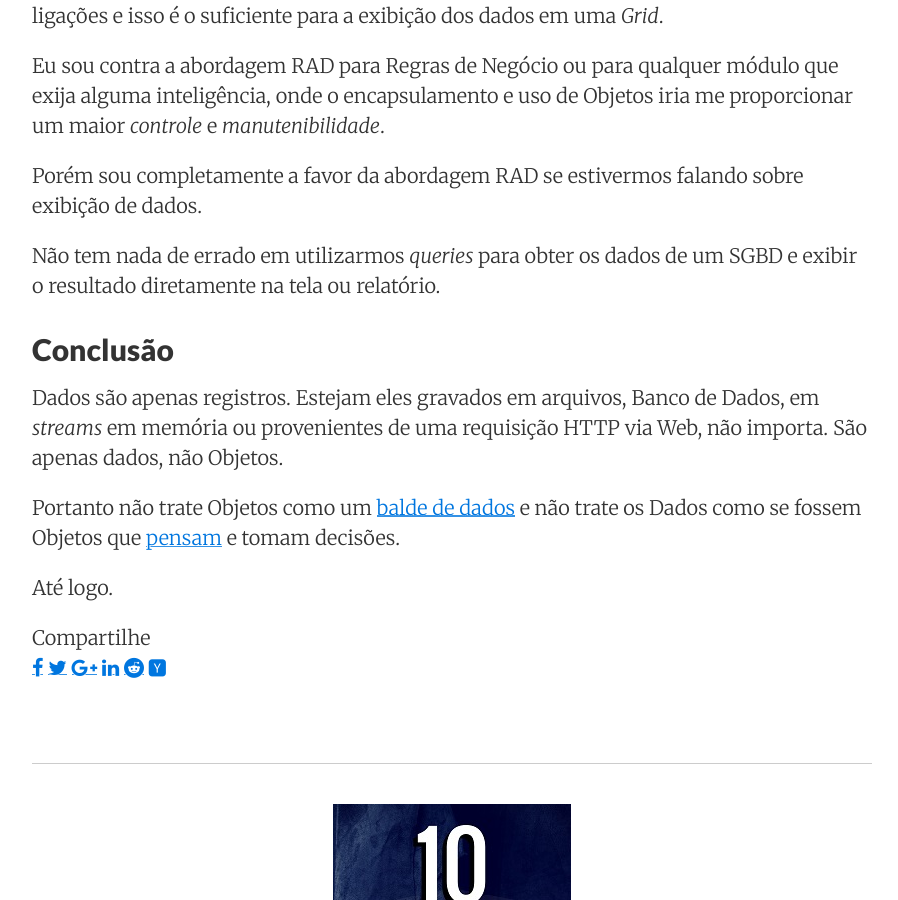
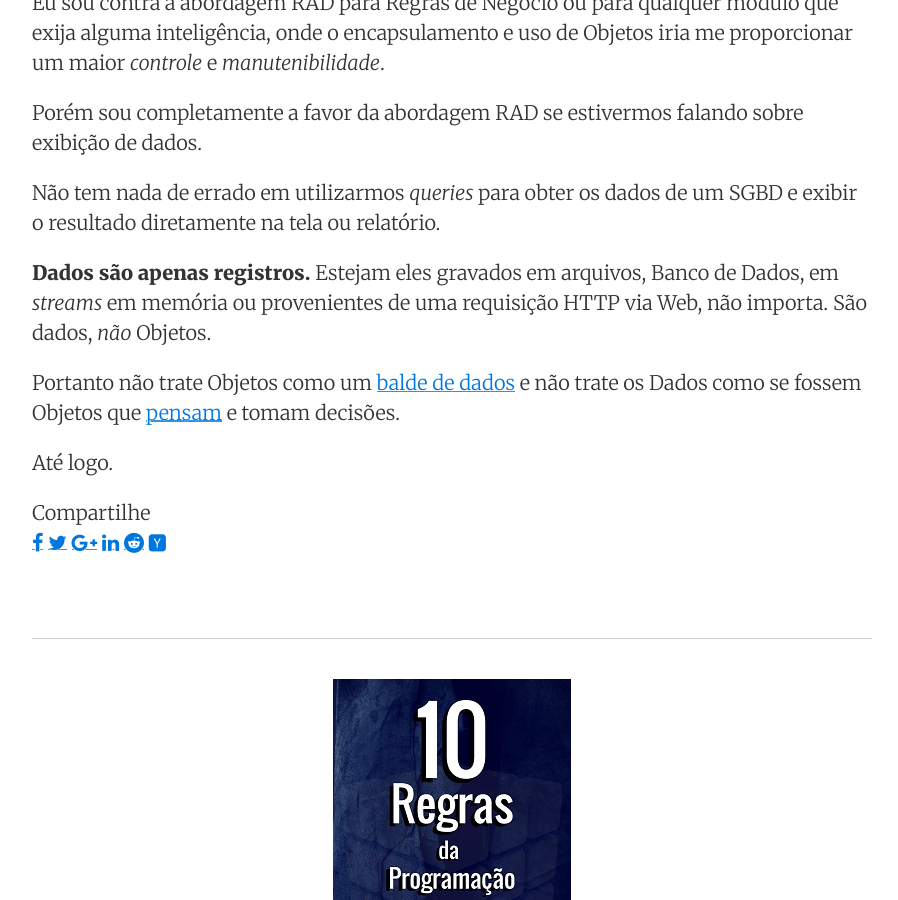
Before and after one commit to mdbs99/opp, a Jekyll site: the page built from _posts/2016-11-07-pensando-em-dados.md, in a window 1280 px wide and 900 px high, scrolled down 2404 px. Shown: the whole window, without its empty margins (188-1086 px from the left). Built offline with Jekyll 4.4.1, drawn with Linux system fonts in a browser that asks for light colours; nearby versions of some CDN libraries; comment, search, counter and statistics services are not loaded; some of the changed text lies outside the part shown.

Commit message:
New post

```diff
--- a/_posts/2016-11-07-pensando-em-dados.md
+++ b/_posts/2016-11-07-pensando-em-dados.md
@@ -66,7 +64,7 @@
 Além disso essa abordagem é totalmente contra os princípios
 da verdadeira [Orientação a Objetos]({% post_url 2015-12-29-o-que-e-orientacao-a-objetos %}).
 
-Mas não é assim que codificamos no *Object Pascal*, certo?
+**Mas não é assim que codificamos no *Object Pascal*, certo?**
 
 Estou ciente de que utilizar Objetos e listas de Objetos para exibição de
 relatórios não é um padrão muito utilizado no mundo *Object Pascal*.
@@ -88,11 +86,9 @@
 Não tem nada de errado em utilizarmos *queries* para obter os dados de um
 SGBD e exibir o resultado diretamente na tela ou relatório.
 
-## Conclusão {#conclusao}
-
-Dados são apenas registros. Estejam eles gravados em arquivos, Banco de Dados, em *streams*
-em memória ou provenientes de uma requisição HTTP via Web, não importa. São apenas
-dados, não Objetos.
+**Dados são apenas registros.** Estejam eles gravados em arquivos, Banco de Dados, em *streams*
+em memória ou provenientes de uma requisição HTTP via Web, não importa. São
+dados, *não* Objetos.
 
 Portanto não trate Objetos como um
 [balde de dados]({% post_url 2015-12-29-o-que-e-orientacao-a-objetos %}#objeto-nao-e-um-balde-de-funcoes-e-dados)
```
Also changed, not shown: other parts of _posts/2016-11-07-pensando-em-dados.md (+3 -5 lines).
